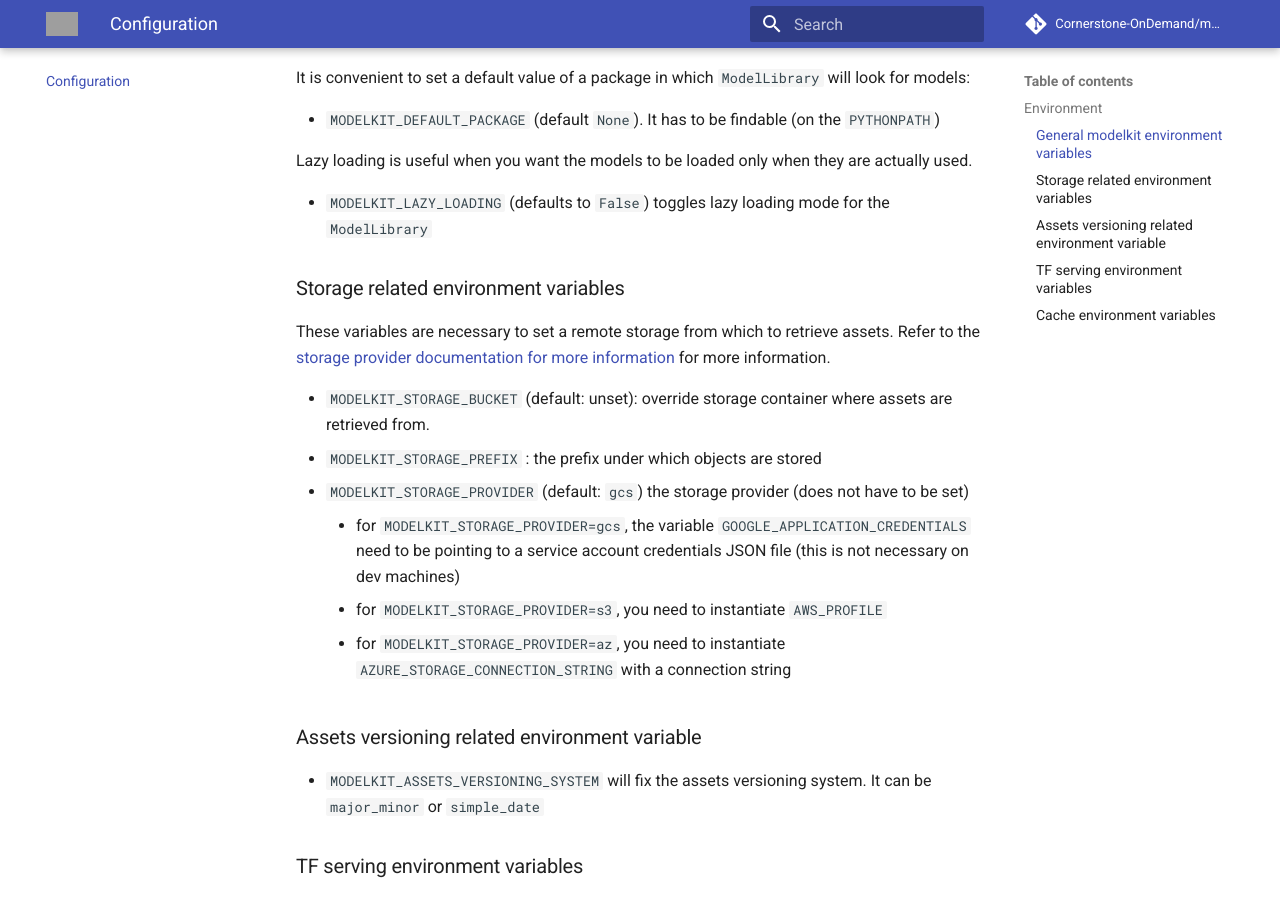
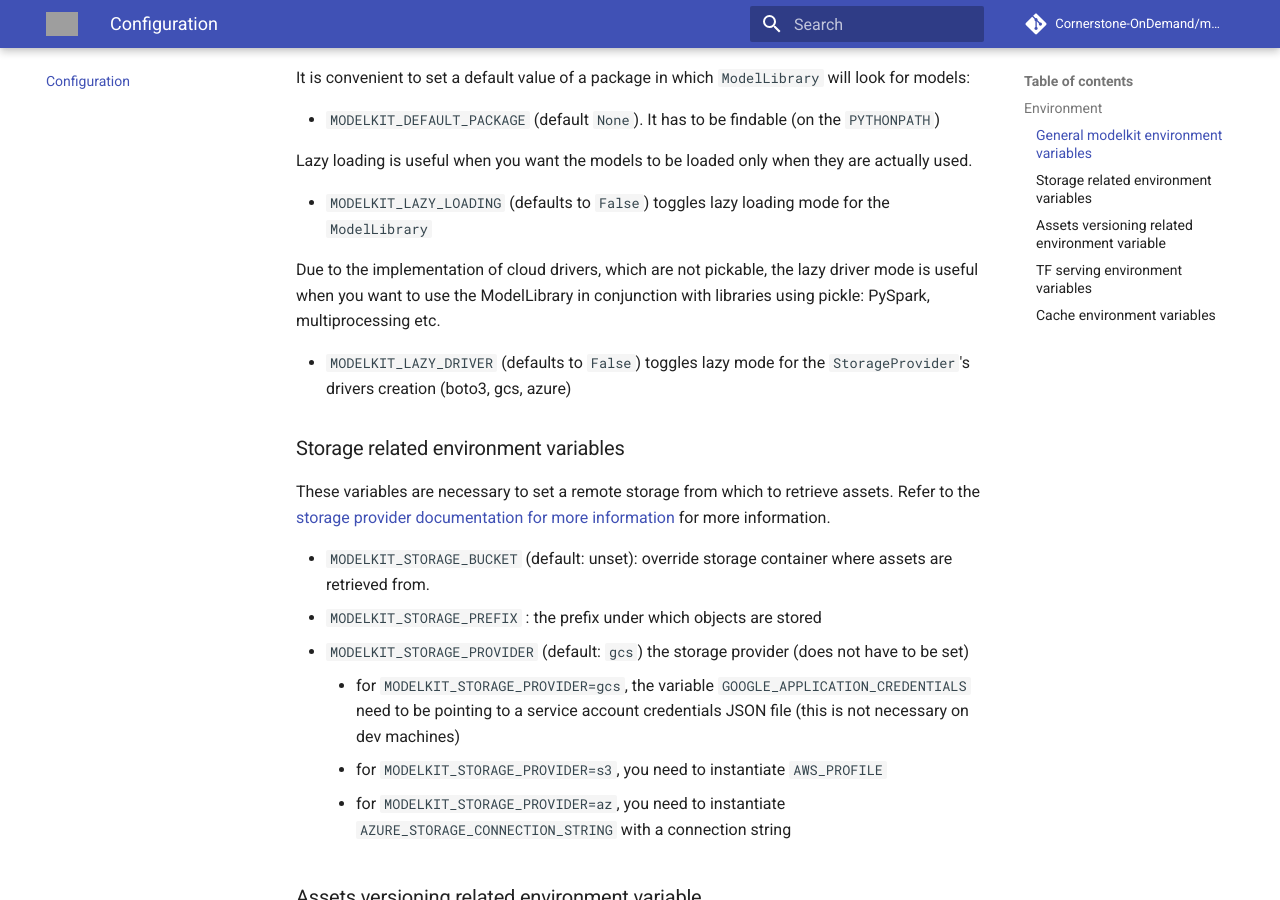
Before and after one commit to Cornerstone-OnDemand/modelkit, an MkDocs documentation site: the page built from docs/configuration.md, in a window 1280 px wide and 900 px high, scrolled down 477 px. Built offline with MkDocs 1.6.1 and Material for MkDocs 9.7.7, drawn with Linux system fonts in a browser that asks for light colours; comment, search, counter and statistics services are not loaded; grey boxes are pictures that could not be loaded.

Commit message:
add lazy driver documentation

```diff
--- a/docs/configuration.md
+++ b/docs/configuration.md
@@ -4,7 +4,7 @@
 
 In order to run/deploy `modelkit` endpoints, you need to provide it with the necessary environment variables, most of them required by `modelkit.assets` to retrieve assets from the remote object store:
 
-### General `modelkit` environment variables
+### General `modelkit` environment variables
 
 The assets directory is required to know where to find assets
 
@@ -19,7 +19,12 @@ Lazy loading is useful when you want the models to be loaded only when they are
 
 - `MODELKIT_LAZY_LOADING` (defaults to `False`) toggles lazy loading mode for the `ModelLibrary`
 
-### Storage related environment variables
+Due to the implementation of cloud drivers, which are not pickable, the lazy driver mode is useful when you want
+to use the ModelLibrary in conjunction with libraries using pickle: PySpark, multiprocessing etc.
+
+- `MODELKIT_LAZY_DRIVER` (defaults to `False`) toggles lazy mode for the `StorageProvider`'s drivers creation (boto3, gcs, azure)
+
+### Storage related environment variables
 
 These variables are necessary to set a remote storage from which to retrieve assets. Refer to the [storage provider documentation for more information](assets/storage_provider.md) for more information.
 
@@ -33,7 +38,7 @@ These variables are necessary to set a remote storage from which to retrieve ass
     - for `MODELKIT_STORAGE_PROVIDER=s3`, you need to instantiate `AWS_PROFILE`
     - for `MODELKIT_STORAGE_PROVIDER=az`, you need to instantiate `AZURE_STORAGE_CONNECTION_STRING` with a connection string
 
-### Assets versioning related environment variable
+### Assets versioning related environment variable
 
  - `MODELKIT_ASSETS_VERSIONING_SYSTEM` will fix the assets versioning system. It can be `major_minor` or `simple_date`
 
```
